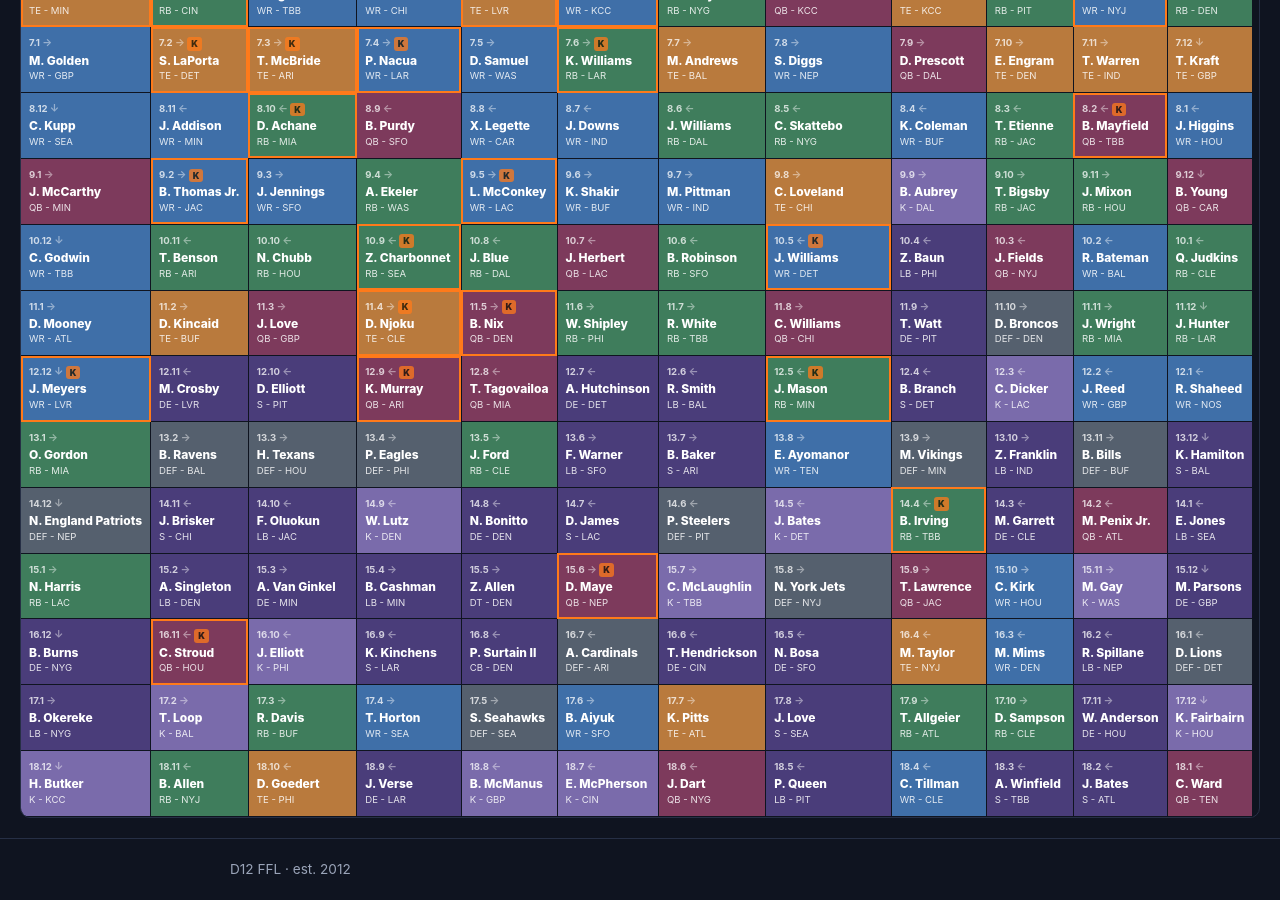
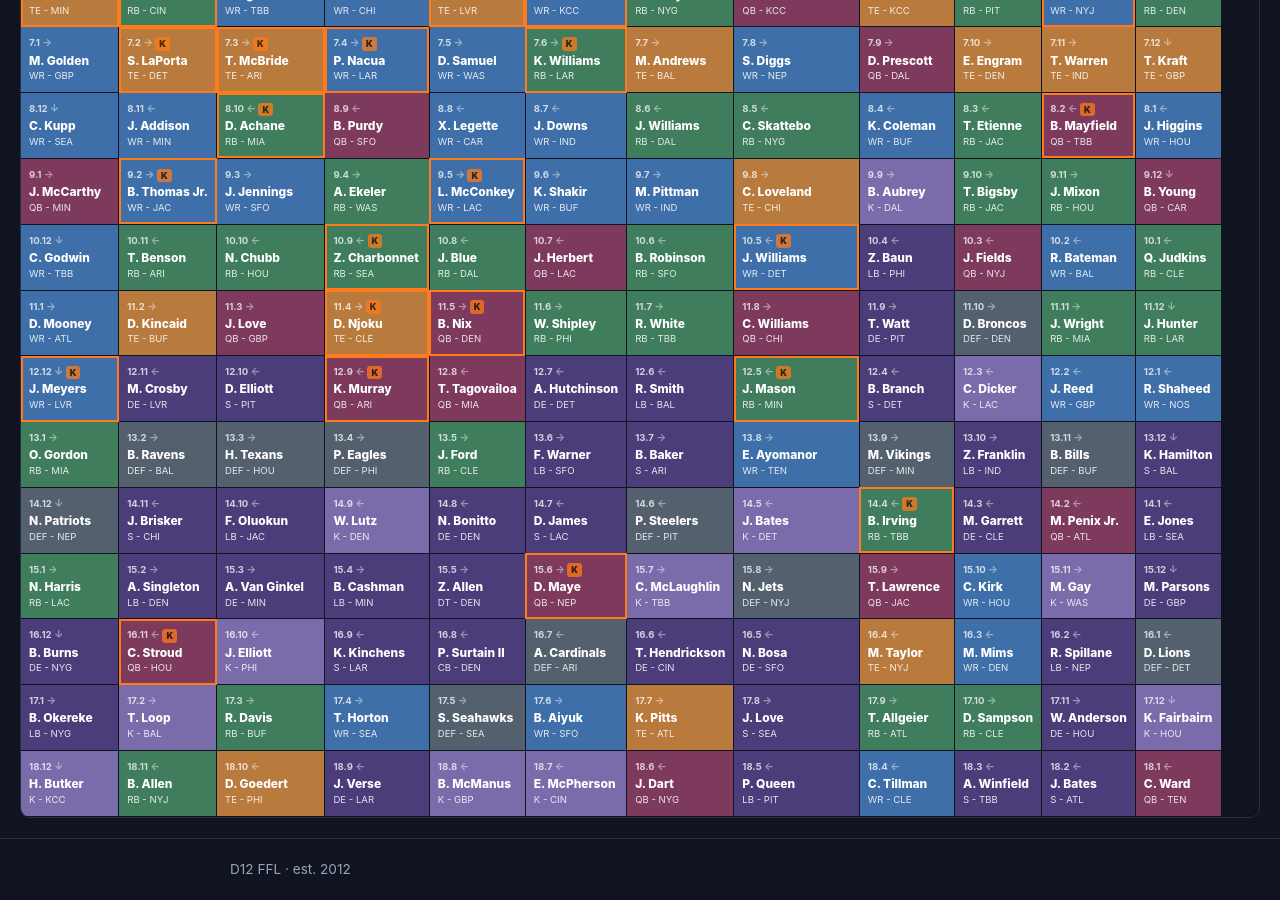
Before and after one commit to cullenhgn/D12-FFL-Website, a Jekyll site: the page built from previous-drafts/index.md, in a window 1280 px wide and 900 px high, scrolled down 709 px. Built offline with Jekyll 4.4.1, drawn with Linux system fonts in a browser that asks for light colours; part of the change alters nothing that is shown.

Commit message:
Add files via upload

```diff
--- a/previous-drafts/index.md
+++ b/previous-drafts/index.md
@@ -21,6 +21,7 @@ permalink: /previous-drafts/
   <span class="pd-legend-item pd-pos-TE">TE</span>
   <span class="pd-legend-item pd-pos-DEF">DEF</span>
   <span class="pd-legend-item pd-pos-K">K</span>
+  <span class="pd-legend-item pd-pos-IDP">IDP</span>
   <span class="pd-legend-item pd-keeper-legend"><span class="pd-keeper-badge">K</span> = Keeper</span>
 </div>
 
@@ -90,7 +91,7 @@ permalink: /previous-drafts/
         html += '<td class="pd-cell ' + posClass + (pick && pick.keeper ? ' pd-keeper' : '') + '">';
         if (pick) {
           html += '<div class="pd-pick-num">' + r + '.' + pickInRound + ' <span class="pd-arrow">' + arrow + '</span>' + (pick.keeper ? ' <span class="pd-keeper-badge">K</span>' : '') + '</div>';
-          html += '<div class="pd-player">' + escapeHtml(abbreviateName(pick.player)) + '</div>';
+          html += '<div class="pd-player">' + escapeHtml(displayPlayerName(pick)) + '</div>';
           html += '<div class="pd-meta">' + escapeHtml(pick.position || '') + (pick.nfl_team ? ' - ' + escapeHtml(pick.nfl_team) : '') + '</div>';
         } else {
           html += '<div class="pd-empty">&mdash;</div>';
@@ -116,6 +117,18 @@ permalink: /previous-drafts/
     return parts[0].charAt(0) + '. ' + parts.slice(1).join(' ');
   }
 
+  function abbreviateTeamDefense(name) {
+    var parts = String(name).trim().split(/\s+/);
+    if (parts.length < 2) return name;
+    return parts[0].charAt(0) + '. ' + parts[parts.length - 1];
+  }
+
+  function displayPlayerName(pick) {
+    var pos = (pick.position || '').toUpperCase();
+    if (pos === 'DEF' || pos === 'DST') return abbreviateTeamDefense(pick.player);
+    return abbreviateName(pick.player);
+  }
+
   renderBoard(drafts[0]);
 })();
 </script>
```
